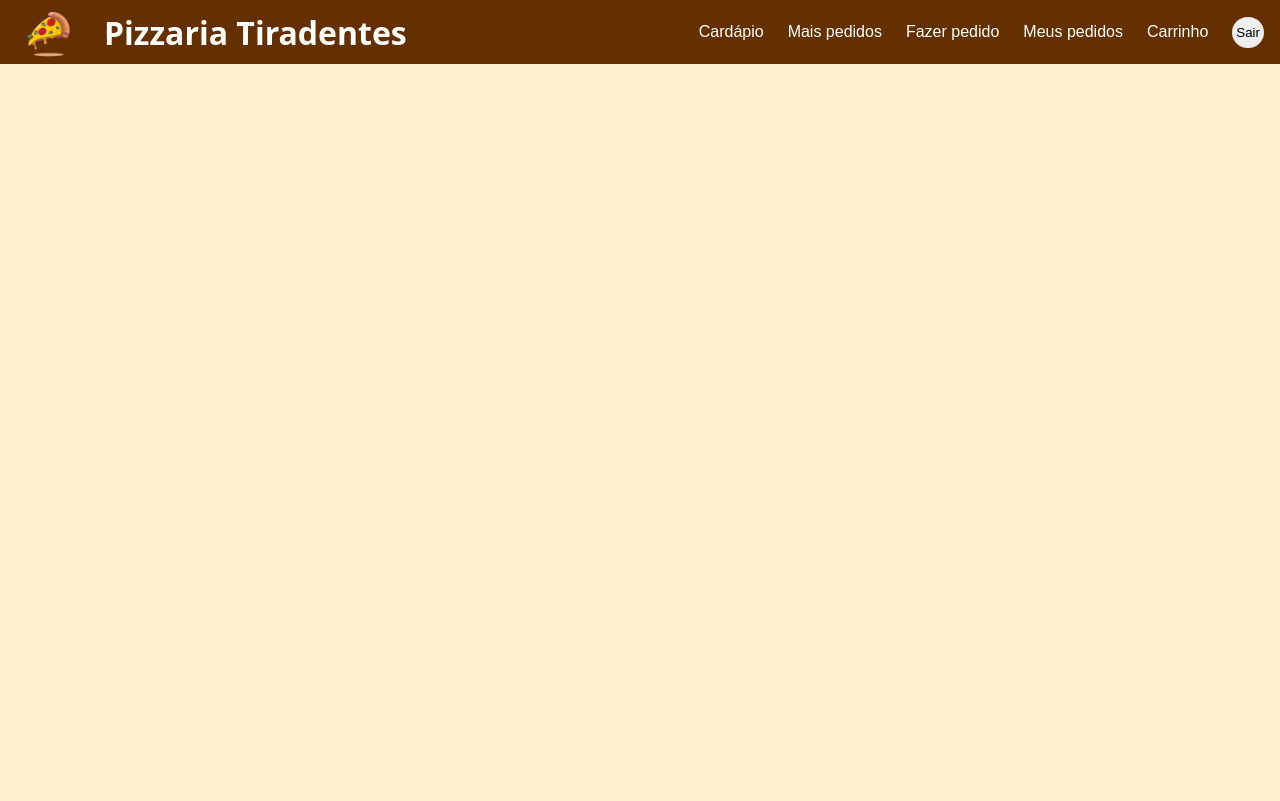
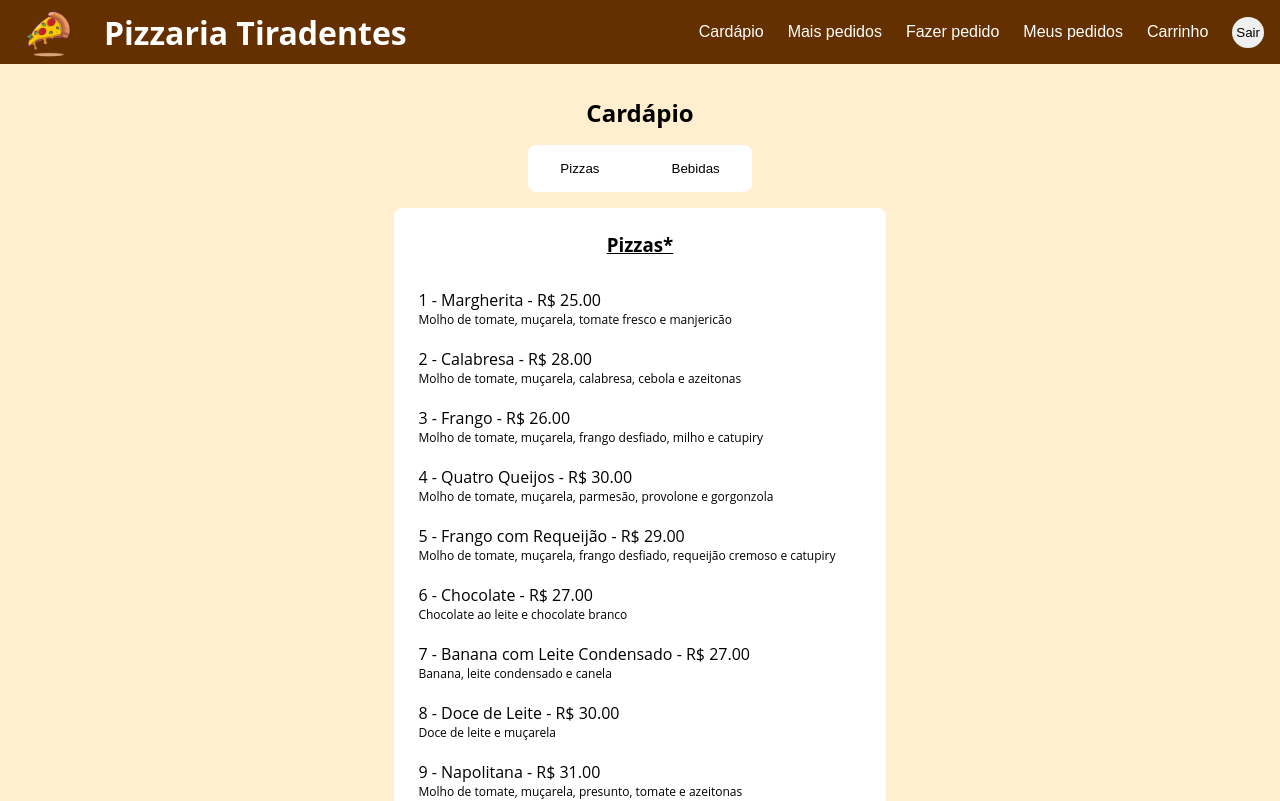
Before and after one commit to GuilhermeRamosAju/pizza-online, a React (Vite) app in the folder frontend/: page /cardapio in a window 1280 px wide. Shown: the top 801 px of the page. Built offline with nearby package versions, Linux system fonts and the light colour scheme; data requests are answered from the project's data file.

Commit message:
novas paginas

```diff
--- /dev/null
+++ b/frontend/src/pages/Menu/Menu.module.css
@@ -0,0 +1,47 @@
+.container {
+    display: flex;
+    flex-direction: column;
+    justify-content: center;
+    align-items: center;
+    padding: 2rem;
+    gap: 1rem;
+    text-align: center;
+}
+
+.pedido {
+    background-color: white;
+    display: flex;
+    flex-direction: column;
+    gap: 1.5rem;
+    padding: 1.5rem;
+    border-radius: .5rem;
+    min-width: 300px;
+}
+
+.list {
+    list-style: none;
+    display: flex;
+    flex-direction: column;
+    gap: 1.25rem;
+    text-align: justify;
+}
+
+.title {
+    text-decoration: underline;
+    padding: 0 0 .5rem 0;
+}
+
+.obs {
+    font-size: .75rem;
+    color: gray;
+    max-width: 420px;
+    line-height: 16px;
+}
+
+.item-title {
+    font-weight: 500;
+}
+
+.item-descricao {
+    font-size: .75rem;
+}
--- /dev/null
+++ b/frontend/src/pages/Menu/index.tsx
@@ -0,0 +1,65 @@
+import { useState, useEffect } from "react";
+import api from "../../services/api";
+import { IDrink, IPizza } from "../../interfaces/cardapio";
+import * as Component from "../../components";
+import style from "./Menu.module.css";
+
+export default function Menu() {
+  const [pizzas, setPizzas] = useState<IPizza[]>([]);
+  const [bebidas, setBebidas] = useState<IDrink[]>([]);
+  const [categoria, setCategoria] = useState<string>("pizza"); // Estado para controlar a categoria atual
+
+  useEffect(() => {
+    async function fetchData() {
+      try {
+        const pizzasResponse = await api.get<IPizza[]>("/pizzas");
+        const bebidasResponse = await api.get<IDrink[]>("/bebidas");
+
+        setPizzas(pizzasResponse.data);
+        setBebidas(bebidasResponse.data);
+      } catch (error) {
+        console.error("Erro ao obter o cardápio:", error);
+      }
+    }
+
+    fetchData();
+  }, []);
+
+  const handleCategoriaChange = (categoria: string) => {
+    setCategoria(categoria);
+  };
+
+  return (
+    <div className={style.container}>
+      <h2>Cardápio</h2>
+      <Component.Menu onCategoriaChange={handleCategoriaChange} />{" "}
+      <div className={style.pedido}>
+        <h3 className={style.title}>
+          {categoria === "pizza" ? "Pizzas*" : "Bebidas"}
+        </h3>{" "}
+        <ul className={style.list}>
+          {categoria === "pizza"
+            ? pizzas.map((pizza, index) => (
+                <li key={pizza.id}>
+                  <p className={style['item-title']}>{`${index+1} - `}{pizza.nome} - R$ {pizza.preco.toFixed(2)}</p>
+                  <p className={style['item-descricao']}>{pizza.descricao}</p>
+                </li>
+              ))
+            : bebidas.map((bebida, index) => (
+                <li key={bebida.id}>
+                  {`${index+1} - `}{bebida.nome} - R$ {bebida.preco.toFixed(2)}
+                </li>
+              ))}
+        </ul>
+      </div>
+      {categoria === "pizza" && (
+        <p className={style.obs}>
+          *Valor informado referente a uma pizza pequena. Para o tamanho grande
+          o valor dos sabores escolhidos será somado. Caso seja uma pizza
+          inteira de um sabor, o valor da pizza grande será igual duas pizzas
+          pequenas
+        </p>
+      )}
+    </div>
+  );
+}
--- /dev/null
+++ b/frontend/src/pages/MostOrderFlavors/MostOrderedFlavors.module.css
@@ -0,0 +1,37 @@
+.container {
+    display: flex;
+    flex-direction: column;
+    justify-content: center;
+    align-items: center;
+    padding: 2rem;
+    gap: 1rem;
+    text-align: center;
+}
+
+.pedido {
+    background-color: white;
+    display: flex;
+    flex-direction: column;
+    gap: 1.5rem;
+    padding: 1.5rem;
+    border-radius: .5rem;
+    min-width: 300px;
+}
+
+.pizza, .bebida {
+    display: flex;
+    flex-direction: column;
+    gap: .25rem;
+}
+
+.list {
+    list-style: none;
+    display: flex;
+    flex-direction: column;
+    gap: 1rem;
+}
+
+.title {
+    text-decoration: underline;
+    padding: 0 0 .5rem 0;
+}
--- /dev/null
+++ b/frontend/src/pages/MostOrderFlavors/index.tsx
@@ -0,0 +1,53 @@
+import { useState, useEffect } from "react";
+import api from "../../services/api";
+import style from "./MostOrderedFlavors.module.css";
+
+export default function MostOrderedFlavors() {
+  const [mostOrderedFlavors, setMostOrderedFlavors] = useState<{
+    pizzas: string[];
+    bebidas: string[];
+  }>({ pizzas: [], bebidas: [] });
+
+  useEffect(() => {
+    async function fetchMostOrderedFlavors() {
+      try {
+        const response = await api.get("/mais-pedidos");
+        setMostOrderedFlavors(response.data);
+      } catch (error) {
+        console.error("Erro ao obter os sabores mais pedidos:", error);
+      }
+    }
+
+    fetchMostOrderedFlavors();
+  }, []);
+
+  return (
+    <div className={style.container}>
+      <div className={style.pedido}>
+        <h2>Sabores mais pedidos</h2>
+        <div className={style.pizza}>
+          <h3 className={style.title}>Pizzas</h3>
+          <ul className={style.list}>
+            {mostOrderedFlavors.pizzas.map((pizza, index) => (
+              <li className={style.item} key={index}>
+                {`${index + 1} - `}
+                {pizza}
+              </li>
+            ))}
+          </ul>
+        </div>
+        <div className={style.bebida}>
+          <h3 className={style.title}>Bebidas</h3>
+          <ul className={style.list}>
+            {mostOrderedFlavors.bebidas.map((bebida, index) => (
+              <li key={index}>
+                {`${index + 1} - `}
+                {bebida}
+              </li>
+            ))}
+          </ul>
+        </div>
+      </div>
+    </div>
+  );
+}
--- a/frontend/src/pages/PlaceOrder/PlaceOrder.module.css
+++ b/frontend/src/pages/PlaceOrder/PlaceOrder.module.css
@@ -3,6 +3,6 @@
     flex-direction: column;
     justify-content: center;
     align-items: center;
-    gap: 1.5rem;
     padding: 2rem;
+    gap: 1rem
 }
--- a/frontend/src/pages/index.ts
+++ b/frontend/src/pages/index.ts
@@ -1,8 +1,18 @@
 import Login from "./Login/Login";
 import Register from "./Register/Register";
 import Home from "./Home/Home";
-import PlaceOrder from "./PlaceOrder"
+import PlaceOrder from "./PlaceOrder";
 import Cart from "./Cart";
 import MyOrders from "./MyOrders";
-
-export { Login, Register, Home, PlaceOrder, Cart, MyOrders };
+import MostOrderedFlavors from "./MostOrderFlavors";
+import Menu from "./Menu";
+export {
+  Login,
+  Register,
+  Home,
+  PlaceOrder,
+  Cart,
+  MyOrders,
+  MostOrderedFlavors,
+  Menu,
+};
--- a/frontend/src/routes/index.tsx
+++ b/frontend/src/routes/index.tsx
@@ -11,12 +11,16 @@ export function Routes() {
         <Route path="/login" element={<Pg.Login />} />
         <Route path="/cadastro" element={<Pg.Register />} />
       </Route>
+      <Route path="/mais-pedidos" element={<Pg.MostOrderedFlavors />} />
+      <Route path="/cardapio" element={<Pg.Menu />} />
       <Route path="/" element={<PrivateRoutes />}>
         <Route path="/" element={<Navigate replace to="/home" />} />
         <Route path="/home" element={<Pg.Home />} />
         <Route path="/fazer-pedido" element={<Pg.PlaceOrder />} />
         <Route path="/carrinho" element={<Pg.Cart />} />
         <Route path="/pedidos" element={<Pg.MyOrders />} />
+        <Route path="/mais-pedidos" element={<Pg.MostOrderedFlavors />} />
+        <Route path="/cardapio" element={<Pg.Menu />} />
       </Route>
     </RRDRoutes>
   );
```
